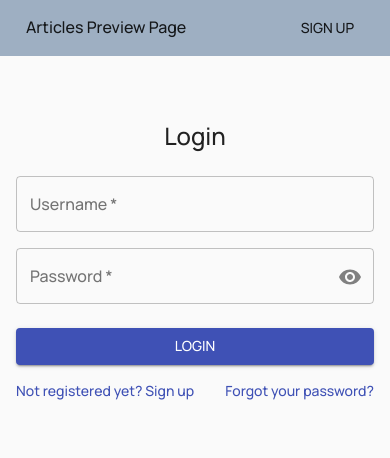
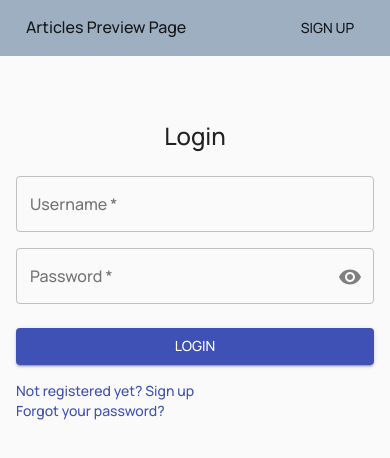
Before and after one commit to sbAsma/article-preview-drf-react, a React (Create React App) app: page /user in a window 390 px wide. Shown: the top 458 px of the page. Built offline with nearby package versions, Linux system fonts and the light colour scheme.

Commit message:
login page phone display

```diff
--- a/src/components/auth/login.js
+++ b/src/components/auth/login.js
@@ -177,7 +177,7 @@ export default function Login(props) {
 						Login
 					</Button>
 					<Grid container justifyContent="space-between">
-                        <Grid item>
+                        <Grid item xs={12} sm={6}>
                             <Link
 								variant="body2"
                                 onClick={redirectSignUp}
```
Also changed, not shown: 1 other file (tests, documents, lock files or other folders).
